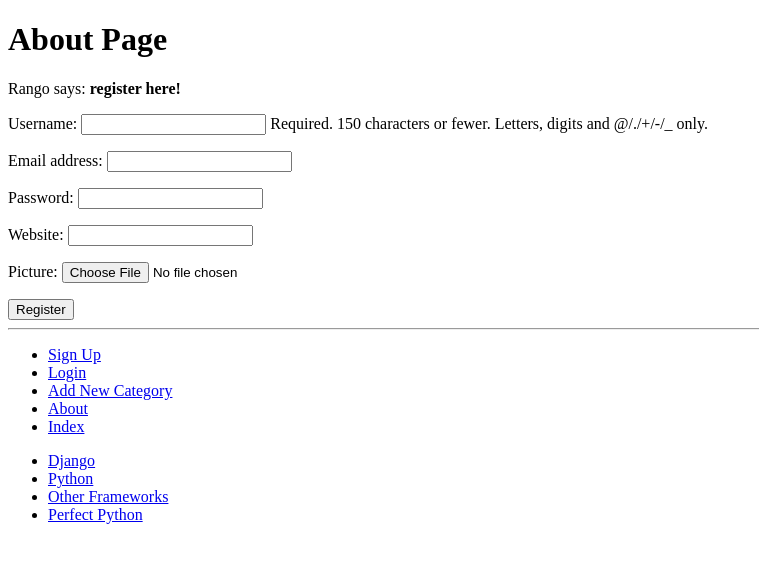
After one commit to aishwaryapradhan/rango, a Django app: page /rango/register/ in a window 1280 px wide. The commit adds this page. Shown: the top 563 px of the page, without its empty margins (0-759 px from the left). Run offline with Django 3.2, Linux system fonts and the light colour scheme; data comes from the database, SQL or seed files in the repository; both versions use the stored data as it was after the commit.

Commit message:
Added user authentication

```diff
--- a/rango/admin.py
+++ b/rango/admin.py
@@ -1,6 +1,6 @@
 from django.contrib import admin
 
-from rango.models import Category, Page
+from rango.models import Category, Page, UserProfile
 
 
 class PageModel(admin.ModelAdmin):
@@ -12,5 +12,9 @@ class CategoryModel(admin.ModelAdmin):
     prepopulated_fields = {'slug': ('name',)}
 
 
+class UserProfileModel(admin.ModelAdmin):
+    list_display = ['user']
+
 admin.site.register(Category, CategoryModel)
 admin.site.register(Page, PageModel)
+admin.site.register(UserProfile, UserProfileModel)
--- a/rango/forms.py
+++ b/rango/forms.py
@@ -1,5 +1,6 @@
 from django import forms
-from rango.models import Category, Page
+from rango.models import Category, Page, UserProfile
+from django.contrib.auth.models import User
 
 
 class CategoryForm(forms.ModelForm):
@@ -31,3 +32,17 @@ class PageForm(forms.ModelForm):
             cleaned_data['url'] = url
 
             return cleaned_data
+
+
+class Userform(forms.ModelForm):
+    password = forms.CharField(widget=forms.PasswordInput)
+
+    class Meta:
+        model = User
+        fields = ('username', 'email', 'password')
+
+
+class UserProfileForm(forms.ModelForm):
+    class Meta:
+        model = UserProfile
+        fields = ('website', 'picture')
--- a/rango/models.py
+++ b/rango/models.py
@@ -1,5 +1,6 @@
 from django.db import models
 from django.template.defaultfilters import slugify
+from django.contrib.auth.models import User
 
 
 class Category(models.Model):
@@ -27,3 +28,12 @@ class Page(models.Model):
 
     def __str__(self):
         return self.title
+
+
+class UserProfile(models.Model):
+    user = models.OneToOneField(User)
+    website = models.URLField(blank=True)
+    picture = models.ImageField(upload_to='profile_images', blank=True)
+
+    def str(self):
+        return self.user.username
--- a/rango/urls.py
+++ b/rango/urls.py
@@ -7,5 +7,9 @@ urlpatterns = [
     url(r'^about/$', views.about, name='about'),
     url(r'^category/(?P<category_name_slug>[\w\-]+)/$', views.show_category, name='show_category'),
     url(r'^add_category/$', views.add_category, name='add_category'),
-    url(r'^category/(?P<category_name_slug>[\w\-]+)/add_page/$', views.add_page, name='add_page')
+    url(r'^category/(?P<category_name_slug>[\w\-]+)/add_page/$', views.add_page, name='add_page'),
+    url(r'^register/$', views.register, name='register'),
+    url(r'^login/$', views.user_login, name='login'),
+    url(r'^restricted/$', views.restricted, name='restricted'),
+    url(r'^logout/$', views.user_logout, name='logout'),
 ]
--- a/rango/views.py
+++ b/rango/views.py
@@ -1,6 +1,10 @@
+from django.contrib.auth import authenticate, login, logout
+from django.core.urlresolvers import reverse
+from django.http import HttpResponseRedirect, HttpResponse
 from django.shortcuts import render
+from django.contrib.auth.decorators import login_required
 
-from rango.forms import CategoryForm, PageForm
+from rango.forms import CategoryForm, PageForm, Userform, UserProfileForm
 from .models import Category, Page
 
 
@@ -33,6 +37,7 @@ def show_category(request, category_name_slug):
     return render(request, "rango/category.html", context_dict)
 
 
+@login_required
 def add_category(request):
     form = CategoryForm()
 
@@ -48,10 +53,11 @@ def add_category(request):
     return render(request, 'rango/add_category.html', {'form': form})
 
 
+@login_required
 def add_page(request, category_name_slug):
     try:
         category = Category.objects.get(slug=category_name_slug)
-    except category.DoesNotExist:
+    except Category.DoesNotExist:
         category = None
 
     form = PageForm()
@@ -78,3 +84,69 @@ def add_page(request, category_name_slug):
         'category': category,
     }
     return render(request, 'rango/add_page.html', context_dict)
+
+
+def register(request):
+    registered = False
+
+    if request.method == 'POST':
+        user_form = Userform(data=request.POST)
+        profile_form = UserProfileForm(data=request.POST)
+
+        if user_form.is_valid() and profile_form.is_valid():
+            user = user_form.save()
+            user.set_password(user.password)
+            user.save()
+
+            profile = profile_form.save(commit=False)
+            profile.user = user
+
+            if 'picture' in request.FILES:
+                profile.picture = request.FILES['picture']
+            profile.save()
+            registered = True
+
+        else:
+            print(user_form.errors, profile_form.errors)
+
+    else:
+        user_form = Userform()
+        profile_form = UserProfileForm()
+
+    return render(request, 'rango/register.html', {
+        'user_form': user_form,
+        'profile_form': profile_form,
+        'registered': registered,
+    })
+
+
+def user_login(request):
+    if request.method == 'POST':
+        username = request.POST.get('username')
+        password = request.POST.get('password')
+
+        user = authenticate(username=username, password=password)
+
+        if user:
+
+            if user.is_active:
+                login(request, user)
+                return HttpResponseRedirect(reverse('index'))
+            else:
+                return HttpResponse("Your Rango account is disabled")
+        else:
+            print("usefhs not valid")
+
+    else:
+        return render(request, 'rango/login.html', {})
+
+
+@login_required
+def restricted(request):
+    return HttpResponse("Since you're logged in, you can see this text!")
+
+
+@login_required
+def user_logout(request):
+    logout(request)
+    return HttpResponseRedirect(reverse('index'))
--- a/tango_with_django_project/settings.py
+++ b/tango_with_django_project/settings.py
@@ -120,3 +120,4 @@ USE_TZ = True
 # https://docs.djangoproject.com/en/1.11/howto/static-files/
 
 STATIC_URL = '/static/'
+LOGIN_URL = '/rango/login/'
--- a/templates/rango/base.html
+++ b/templates/rango/base.html
@@ -5,7 +5,7 @@
 <head>
     <meta charset="UTF-8">
     <title>
-    Rango -
+        Rango -
         {% block title_block %}
             How to Tango with Django!
         {% endblock %}
@@ -20,9 +20,16 @@
 
 <div>
     <ul>
-        <li><a href="{% url 'add_category'%}">Add New Category</a></li>
-        <li><a href="{% url 'about'%}">About</a></li>
-        <li><a href="{% url 'index'%}">Index</a></li>
+        {% if user.is_authenticated %}
+            <li><a href="{% url 'restricted' %}">Restricted Page</a></li>
+            <li><a href="{% url 'logout' %}">Logout</a></li>
+        {% else %}
+            <li><a href="{% url 'register' %}">Sign Up</a></li>
+            <li><a href="{% url 'login' %}">Login</a></li>
+        {% endif %}
+        <li><a href="{% url 'add_category' %}">Add New Category</a></li>
+        <li><a href="{% url 'about' %}">About</a></li>
+        <li><a href="{% url 'index' %}">Index</a></li>
     </ul>
 </div>
 <div>
--- /dev/null
+++ b/templates/rango/register.html
@@ -0,0 +1,26 @@
+{% extends 'rango/base.html' %}
+{% load staticfiles %}
+
+{% block title_block %}
+    Register
+{% endblock %}
+
+{% block body_block %}
+    <h1>About Page</h1>
+
+    {% if registered %}
+        Rango says: <strong>Thank you for registering!</strong>
+        <a href="/rango/">Return to the homepage.</a><br/>
+
+
+
+    {% else %}
+        Rango says: <strong>register here!</strong><br />
+        <form id="user_form" method="post" action="/rango/register/" enctype="multipart/form-data">
+        {% csrf_token %}
+        {{ user_form.as_p }}
+        {{ profile_form.as_p }}
+        <input type="submit" name="submit" value="Register">
+        </form>
+    {% endif %}
+{% endblock %}
```
Also changed, not shown: templates/rango/index.html (+7 -1 lines), templates/rango/login.html (added, +26 -0 lines), db.sqlite3, rango/migrations/0005_userprofile.py (added).
